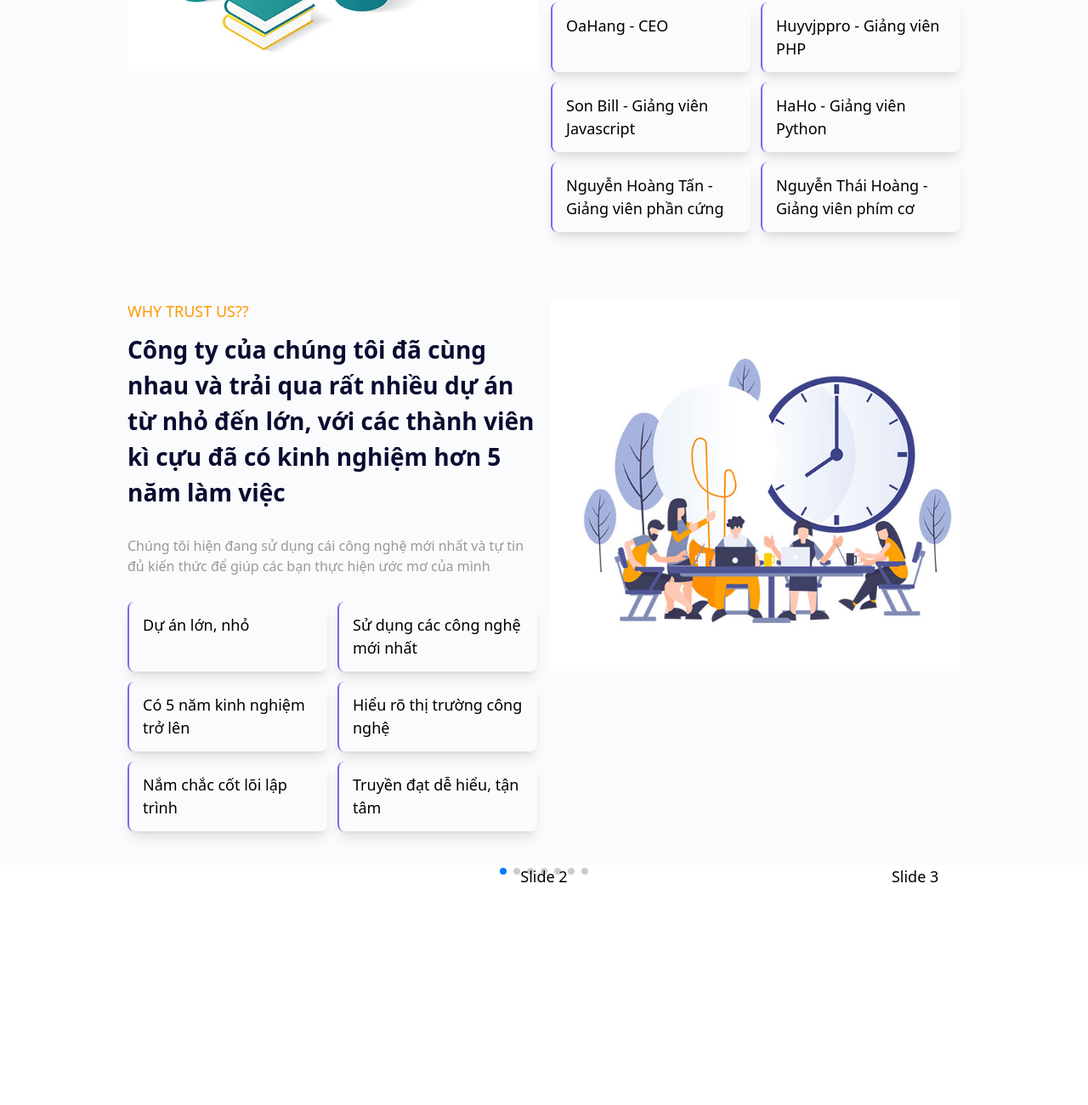
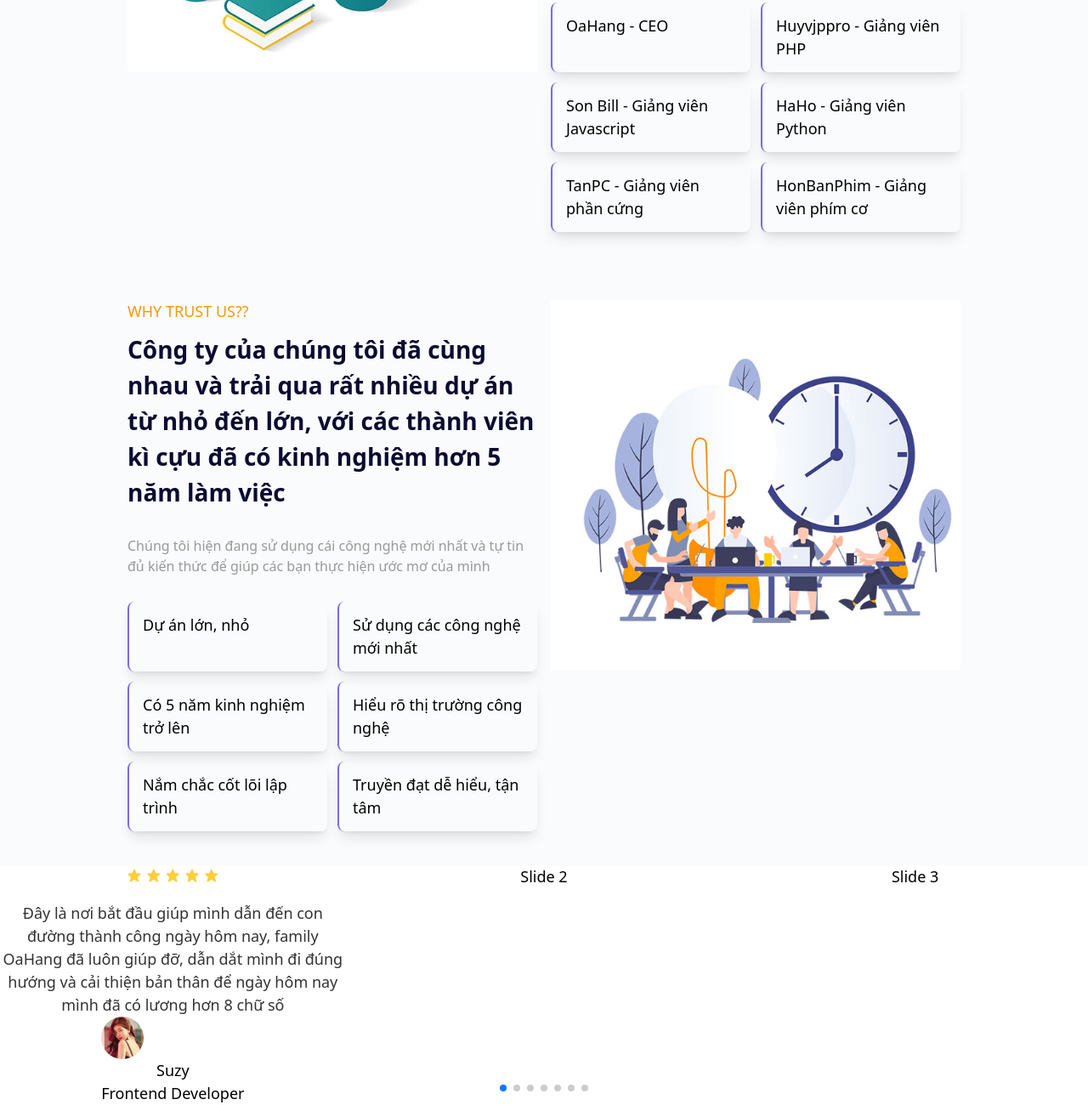
Before and after one commit to oah1006/blog-oahang, a website built with Vite: page tailwind/index.html in a window 1280 px wide. Shown: the part 2232-3532 px from the top of the page at 85% size. Before the commit the page ends 3277 px from the top, so only its background shows below. Built offline with nearby package versions, Linux system fonts and the light colour scheme.

Commit message:
update slider comment

```diff
--- a/tailwind/css/main.css
+++ b/tailwind/css/main.css
@@ -31,7 +31,5 @@
 
 .swiper-slide img {
     display: block;
-    width: 100%;
-    height: 100%;
     object-fit: cover;
 }
--- a/tailwind/index.html
+++ b/tailwind/index.html
@@ -5,9 +5,9 @@
     <meta http-equiv="X-UA-Compatible" content="IE=edge">
     <meta name="viewport" content="width=device-width, initial-scale=1.0">
     <title>Document</title>
+    <link href='https://unpkg.com/boxicons@2.1.1/css/boxicons.min.css' rel='stylesheet'>
     <link rel="stylesheet" href="./build/tailwind.css">
     <link rel="stylesheet" href="./css/main.css">
-    <link href='https://unpkg.com/boxicons@2.1.1/css/boxicons.min.css' rel='stylesheet'>
     <link
         rel="stylesheet"
         href="https://unpkg.com/swiper@7/swiper-bundle.min.css"
@@ -219,10 +219,10 @@
                          <span class="font-medium text-[18px]">HaHo - Giảng viên Python</span>
                     </div>
                     <div class="px-[16px] py-[14px] shadow-lg rounded-[8px] border-l-[#7B68EE] border-l-[2px] transition hover:bg-[#7B68EE] hover:text-[#fff]">
-                        <span class="font-medium text-[18px]">Nguyễn Hoàng Tấn - Giảng viên phần cứng</span>
+                        <span class="font-medium text-[18px]">TanPC - Giảng viên phần cứng</span>
                     </div>
                     <div class="px-[16px] py-[14px] shadow-lg rounded-[8px] border-l-[#7B68EE] border-l-[2px] transition hover:bg-[#7B68EE] hover:text-[#fff]">
-                        <span class="font-medium text-[18px]">Nguyễn Thái Hoàng - Giảng viên phím cơ</span>
+                        <span class="font-medium text-[18px]">HonBanPhim - Giảng viên phím cơ</span>
                     </div>
                 </div>
             </div>
@@ -268,10 +268,26 @@
         </div>
 
         <!-- Swiper -->
-        <div class="swiper mySwiper">
+        <div class="swiper mySwiper ">
             <div class="swiper-wrapper">
-            <div class="swiper-slide">
-
+                <div class="swiper-slide flex flex-col">
+                    <div class="text-[#FFCE39]">
+                        <i class='bx bxs-star'></i>
+                        <i class='bx bxs-star'></i>
+                        <i class='bx bxs-star'></i>
+                        <i class='bx bxs-star'></i>
+                        <i class='bx bxs-star'></i>
+                    </div>
+                    <div class="text-[#333333] mt-[16px]">
+                        <p>Đây là nơi bắt đầu giúp mình dẫn đến con đường thành công ngày hôm nay, family OaHang đã luôn giúp đỡ,
+                            dẫn dắt mình đi đúng hướng và cải thiện bản thân để ngày hôm nay mình đã có lương hơn 8 chữ số
+                        </p>
+                    </div>
+                    <div>
+                        <img class="w-[50px] h-[50px] rounded-[1600px]" src="../assets/img/suzy.jpg" alt="">
+                        <p>Suzy</p>
+                        <p>Frontend Developer</p>
+                    </div>
                 </div>
                 <div class="swiper-slide">Slide 2</div>
                 <div class="swiper-slide">Slide 3</div>
```
Also changed, not shown: assets/img/suzy.jpg (added), tailwind/build/tailwind.css. Lines whose indentation alone changed are shown as unchanged.
